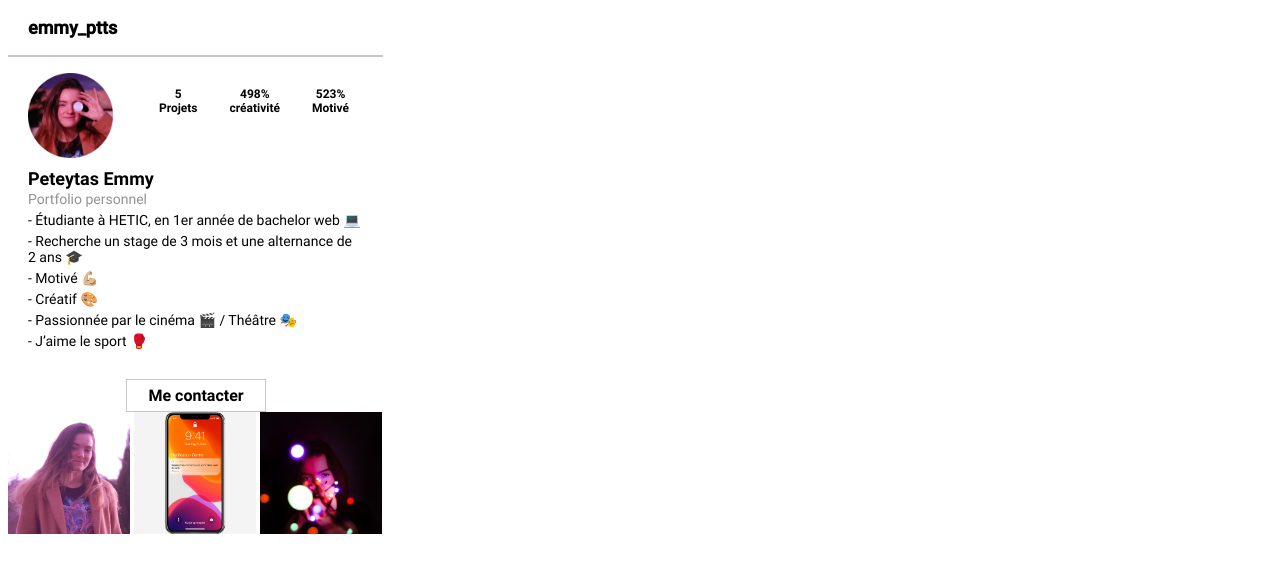
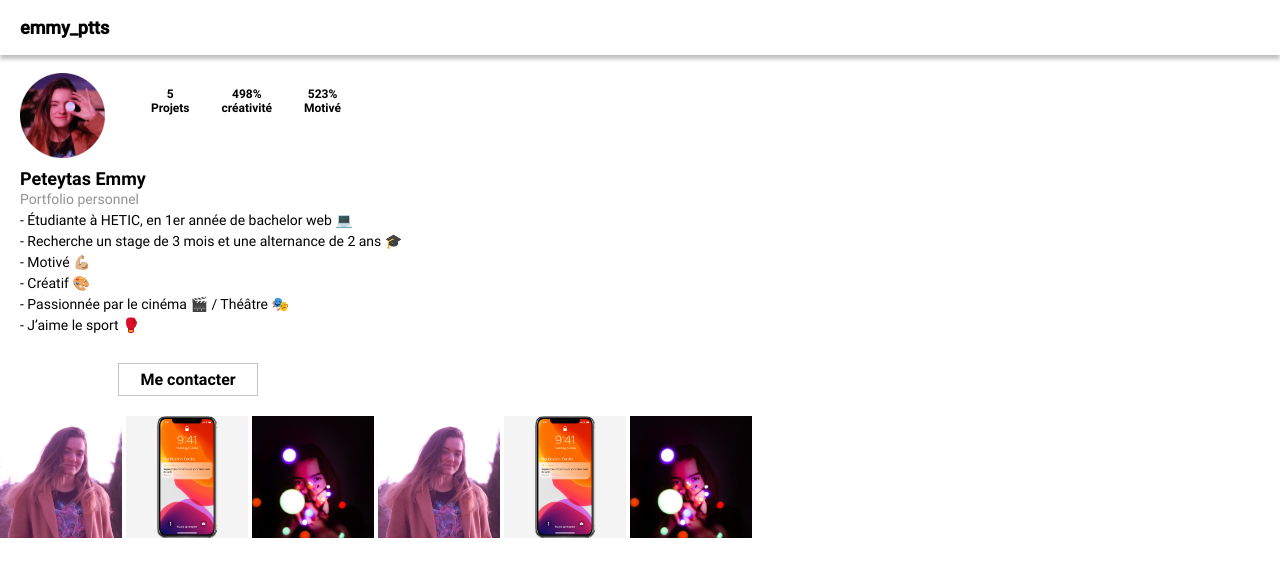
Before and after one commit to Amy-Dev/Portfolio, a website built with Parcel: page src/profil.html in a window 1280 px wide. Built offline with nearby package versions, Linux system fonts and the light colour scheme.

Commit message:
section bulle

```diff
--- a/src/profil.html
+++ b/src/profil.html
@@ -9,8 +9,9 @@
 <body>
     <header>
         <h1>emmy_ptts</h1>
+
     </header>
-    <div class="bloc"></div>
+        <div class="bloc"></div>
     <section class="description description">
         <img class="description__photo"src="img/photoprofil.png" alt="" />
         <section class="description__projects">
@@ -43,6 +44,9 @@
         <img class="heart" src="img/photoOfMe-min.jpg" alt="" />
         <img class="heart" src="img/photoiphone.jpg" alt="" />
         <img class="heart" src="img/photography.jpg" alt="" />
+        <img class="heart" src="img/photoOfMe-min.jpg" alt="" />
+        <img class="heart" src="img/photoiphone.jpg" alt="" />
+        <img class="heart" src="img/photography.jpg" alt="" />
     </main>
 </body>
 </html>
--- a/src/scss/home.scss
+++ b/src/scss/home.scss
@@ -1,5 +1,4 @@
 body {
-    width: 375px;
 
 .insta {
     display: flex;
--- a/src/scss/profil.scss
+++ b/src/scss/profil.scss
@@ -1,22 +1,33 @@
 body {
-    width: 375px;
-}
+    background-color: white;
+
 header {
+    position: fixed;
+    background-color: white;
+    display: flex;
+    z-index: 100;
+    width: 100%;
+    box-shadow: 0px 4px 4px rgba(0, 0, 0, 0.25);
+
     h1 {
         font-family: "Roboto-Medium";
         font-size: 18px;
         margin-left: 20px;
         margin-top: 17px;
         margin-bottom: 17px;
+        display: flex;
+        justify-content: flex-end;
     }
+
 }
 .bloc {
-    border: 0.5px solid #C6C6C6;
-}
+        border: 1px solid #C6C6C6;
+    }
 
 .description {
     display: flex;
     text-align: center;
+    margin-top: 55px;
 
     &__photo{
         width: 85px;
@@ -82,7 +93,9 @@ header {
 }
 
 main {
+    margin-top: 20px;
     img {
         width: 122px;
     }
 }
+}
--- a/src/scss/styles.scss
+++ b/src/scss/styles.scss
@@ -1,3 +1,10 @@
 @import'home';
 @import'media';
 @import'profil';
+
+body {
+    margin-top: 0px;
+    margin-bottom: 0px;
+    margin-right: 0px;
+    margin-left: 0px;
+}
```
Also changed, not shown: src/img/Bulle de travail.png (added).
